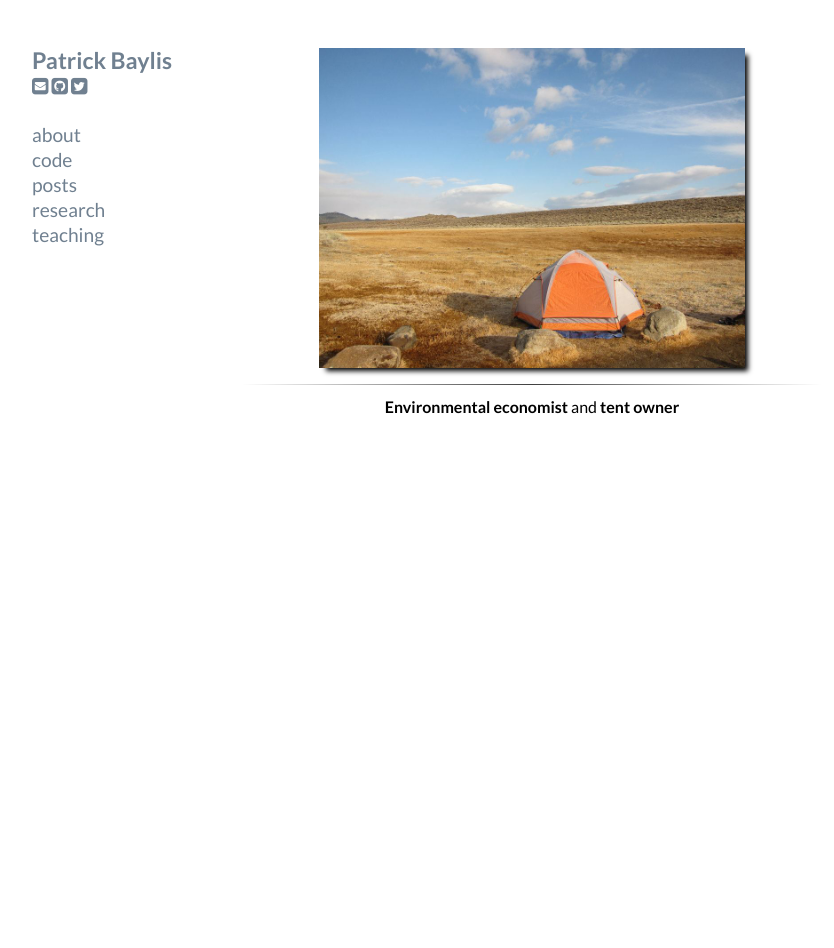
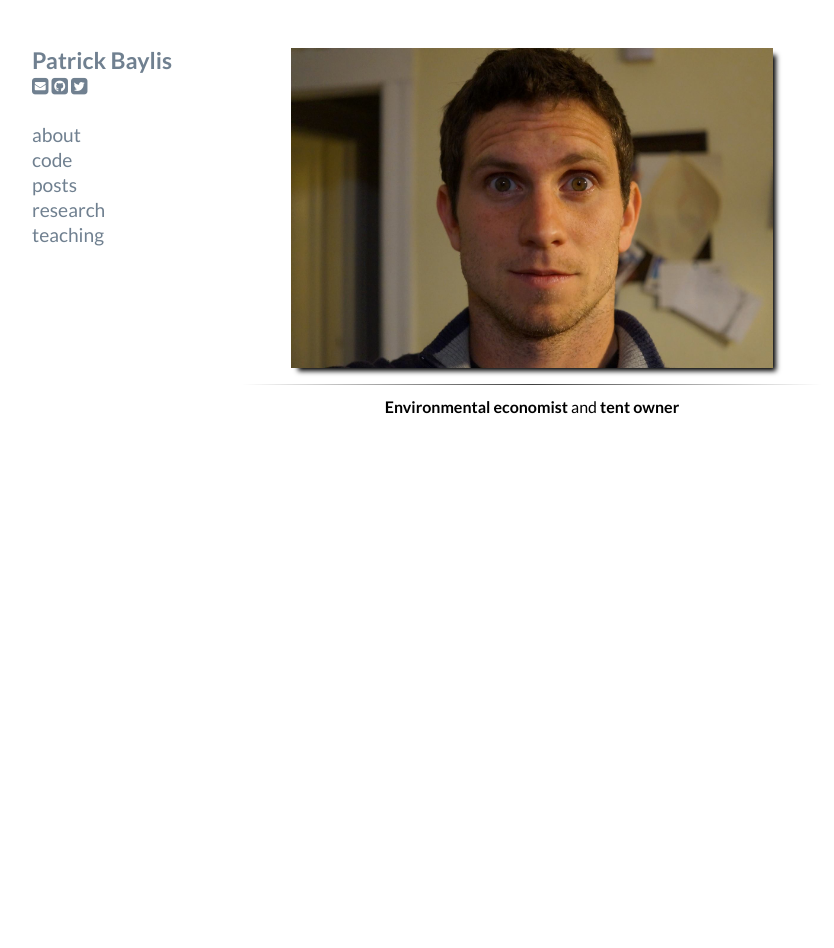
Before and after one commit to pbaylis/pbaylis.github.io, a Jekyll site: the page built from index.markdown, in a window 1280 px wide. Shown: the whole page, without its empty margins (208-1042 px from the left). Built offline with Jekyll 4.4.1, drawn with Linux system fonts in a browser that asks for light colours; nearby versions of some CDN libraries; Markdown is read by kramdown in place of the engine named in the settings.

Commit message:
headshot

```diff
--- a/index.markdown
+++ b/index.markdown
@@ -4,7 +4,7 @@ title: Patrick Baylis | Welcome!
 ---
 
 <center>
-<img src="images/bishoptent.jpg" alt="Bishop" width="60%" height="60%" class="shadow" />
+<img src="images/pbaylis_head.jpg" alt="headshot" height="320px" class="shadow" />
 </center>
 ***
 
```
Also changed, not shown: images/pbaylis_head.jpg (added).
